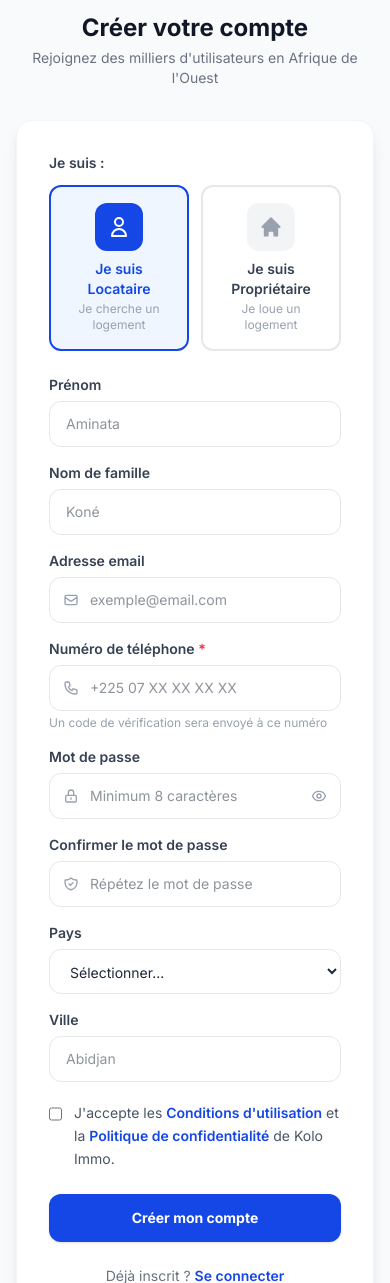
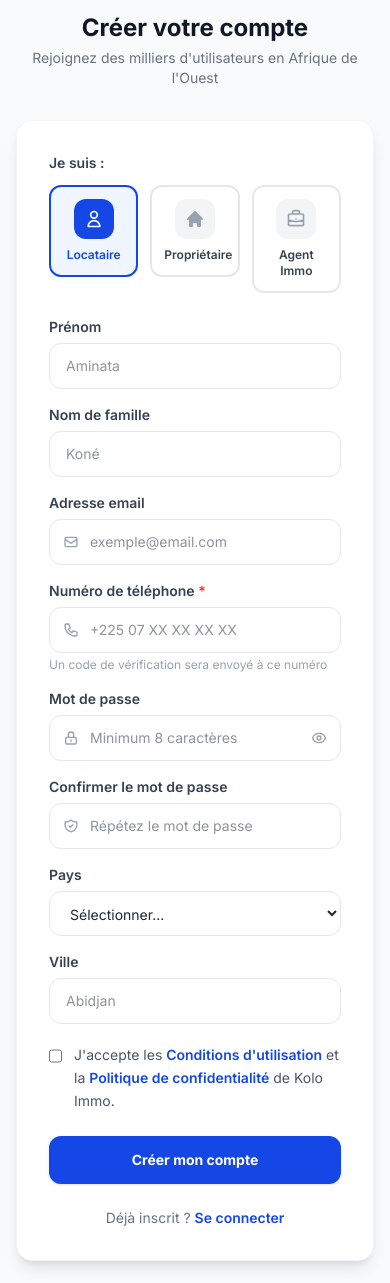
Before and after one commit to ABOUBAK123/kolo_immo, a Laravel app: page /register in a window 390 px wide. Shown: the part 164-1447 px from the top of the page. Run offline with Laravel 12, Linux system fonts and the light colour scheme; style sheets or scripts are compiled from the project's sources; parts of the project's set-up code (start-up, migrations or seed data) failed here and were passed over.

Commit message:
feat(auth): add agent role + post-registration modal popup
- Add 'agent' role (Agent immobilier) with admin activation requirement
- Web register: 3-col grid with agent card (purple), activation notice banner
- Web layout: modal popup for reg_message flash (owner/agent vs tenant message)
- API AuthController: agent in role validation, max:100 for country, needs_activation flag
- Web AuthController: agent redirects to owner dashboard, inactive login block
- User model: isAgent() helper, language in fillable

Co-Authored-By: Claude Sonnet 4.6 <noreply@anthropic.com>

```diff
--- a/app/Http/Controllers/Auth/AuthController.php
+++ b/app/Http/Controllers/Auth/AuthController.php
@@ -50,6 +50,11 @@ class AuthController extends Controller
             return back()->withErrors(['email' => 'Votre compte a été suspendu. Contactez le support.']);
         }
 
+        if (!$user->is_active) {
+            Auth::logout();
+            return back()->withErrors(['email' => 'Votre compte est en attente d\'activation par l\'administrateur.']);
+        }
+
         $request->session()->regenerate();
 
         return redirect($this->redirectAfterLogin($user))
@@ -73,7 +78,7 @@ class AuthController extends Controller
             'email'    => ['required', 'email', 'unique:users,email'],
             'phone'    => ['required', 'string', 'max:20', 'unique:users,phone'],
             'password' => ['required', 'confirmed', Password::min(8)->letters()->numbers()],
-            'role'     => ['required', 'in:tenant,owner,both'],
+            'role'     => ['required', 'in:tenant,owner,both,agent'],
             'country'  => ['nullable', 'string', 'max:100'],
             'city'     => ['nullable', 'string', 'max:100'],
         ], [
@@ -97,7 +102,7 @@ class AuthController extends Controller
             'country'    => $data['country'] ?? null,
             'city'       => $data['city'] ?? null,
             'kyc_status' => 'pending',
-            'is_active'  => true,
+            'is_active'  => !in_array($data['role'], ['owner', 'agent']),
             'is_banned'  => false,
             'trust_score'=> 50,
         ]);
@@ -108,8 +113,13 @@ class AuthController extends Controller
         Auth::login($user);
         $request->session()->regenerate();
 
+        $regMessage = in_array($data['role'], ['owner', 'agent'])
+            ? 'Votre compte a bien été créé et sera activé par l\'administrateur.'
+            : 'Votre compte a bien été créé. Bienvenue sur Kolo Immo !';
+
         return redirect()->route('verify.phone')
-            ->with('success', 'Compte créé ! Veuillez vérifier votre numéro de téléphone.');
+            ->with('reg_message', $regMessage)
+            ->with('reg_role', $data['role']);
     }
 
     // ─── Logout ───────────────────────────────────────────────────────────────
@@ -175,7 +185,7 @@ class AuthController extends Controller
             return '/admin/dashboard';
         }
 
-        if ($user->isOwner()) {
+        if ($user->isOwner() || $user->role === 'agent') {
             return '/owner/dashboard';
         }
 
--- a/app/Models/User.php
+++ b/app/Models/User.php
@@ -106,6 +106,11 @@ class User extends Authenticatable
         return in_array($this->role, ['tenant', 'both', 'admin']);
     }
 
+    public function isAgent(): bool
+    {
+        return $this->role === 'agent';
+    }
+
     public function isKycVerified(): bool
     {
         return $this->kyc_status === 'verified';
--- a/resources/views/auth/register.blade.php
+++ b/resources/views/auth/register.blade.php
@@ -39,38 +39,62 @@
                 <!-- Role selector -->
                 <div class="mb-6">
                     <p class="text-sm font-semibold text-gray-700 mb-3">Je suis :</p>
-                    <div class="grid grid-cols-2 gap-3">
+                    <div class="grid grid-cols-3 gap-3">
                         <!-- Tenant -->
                         <label class="cursor-pointer">
                             <input type="radio" name="role" value="tenant" x-model="role" class="sr-only peer">
-                            <div class="p-4 border-2 border-gray-200 rounded-xl text-center transition-all
+                            <div class="p-3 border-2 border-gray-200 rounded-xl text-center transition-all
                                 peer-checked:border-blue-700 peer-checked:bg-blue-50 hover:border-blue-300">
-                                <div class="w-12 h-12 mx-auto mb-2 rounded-xl flex items-center justify-center"
+                                <div class="w-10 h-10 mx-auto mb-2 rounded-xl flex items-center justify-center"
                                     :class="role === 'tenant' ? 'bg-blue-700' : 'bg-gray-100'">
-                                    <svg class="w-6 h-6" :class="role === 'tenant' ? 'text-white' : 'text-gray-400'" fill="none" stroke="currentColor" viewBox="0 0 24 24">
+                                    <svg class="w-5 h-5" :class="role === 'tenant' ? 'text-white' : 'text-gray-400'" fill="none" stroke="currentColor" viewBox="0 0 24 24">
                                         <path stroke-linecap="round" stroke-linejoin="round" stroke-width="2" d="M16 7a4 4 0 11-8 0 4 4 0 018 0zM12 14a7 7 0 00-7 7h14a7 7 0 00-7-7z"/>
                                     </svg>
                                 </div>
-                                <p class="font-semibold text-sm" :class="role === 'tenant' ? 'text-blue-700' : 'text-gray-700'">Je suis Locataire</p>
-                                <p class="text-xs text-gray-400 mt-0.5">Je cherche un logement</p>
+                                <p class="font-semibold text-xs" :class="role === 'tenant' ? 'text-blue-700' : 'text-gray-700'">Locataire</p>
+                                <p class="text-xs text-gray-400 mt-0.5 hidden sm:block">Je cherche un logement</p>
                             </div>
                         </label>
 
                         <!-- Owner -->
                         <label class="cursor-pointer">
                             <input type="radio" name="role" value="owner" x-model="role" class="sr-only peer">
-                            <div class="p-4 border-2 border-gray-200 rounded-xl text-center transition-all
+                            <div class="p-3 border-2 border-gray-200 rounded-xl text-center transition-all
                                 peer-checked:border-orange-400 peer-checked:bg-orange-50 hover:border-orange-200">
-                                <div class="w-12 h-12 mx-auto mb-2 rounded-xl flex items-center justify-center"
+                                <div class="w-10 h-10 mx-auto mb-2 rounded-xl flex items-center justify-center"
                                     :class="role === 'owner' ? 'bg-orange-400' : 'bg-gray-100'">
-                                    <svg class="w-6 h-6" :class="role === 'owner' ? 'text-white' : 'text-gray-400'" fill="currentColor" viewBox="0 0 20 20">
+                                    <svg class="w-5 h-5" :class="role === 'owner' ? 'text-white' : 'text-gray-400'" fill="currentColor" viewBox="0 0 20 20">
                                         <path d="M10.707 2.293a1 1 0 00-1.414 0l-7 7a1 1 0 001.414 1.414L4 10.414V17a1 1 0 001 1h2a1 1 0 001-1v-2a1 1 0 011-1h2a1 1 0 011 1v2a1 1 0 001 1h2a1 1 0 001-1v-6.586l.293.293a1 1 0 001.414-1.414l-7-7z"/>
                                     </svg>
                                 </div>
-                                <p class="font-semibold text-sm" :class="role === 'owner' ? 'text-orange-600' : 'text-gray-700'">Je suis Propriétaire</p>
-                                <p class="text-xs text-gray-400 mt-0.5">Je loue un logement</p>
+                                <p class="font-semibold text-xs" :class="role === 'owner' ? 'text-orange-600' : 'text-gray-700'">Propriétaire</p>
+                                <p class="text-xs text-gray-400 mt-0.5 hidden sm:block">Je loue mon bien</p>
                             </div>
                         </label>
+
+                        <!-- Agent -->
+                        <label class="cursor-pointer">
+                            <input type="radio" name="role" value="agent" x-model="role" class="sr-only peer">
+                            <div class="p-3 border-2 border-gray-200 rounded-xl text-center transition-all
+                                peer-checked:border-purple-600 peer-checked:bg-purple-50 hover:border-purple-200">
+                                <div class="w-10 h-10 mx-auto mb-2 rounded-xl flex items-center justify-center"
+                                    :class="role === 'agent' ? 'bg-purple-600' : 'bg-gray-100'">
+                                    <svg class="w-5 h-5" :class="role === 'agent' ? 'text-white' : 'text-gray-400'" fill="none" stroke="currentColor" viewBox="0 0 24 24">
+                                        <path stroke-linecap="round" stroke-linejoin="round" stroke-width="2" d="M21 13.255A23.931 23.931 0 0112 15c-3.183 0-6.22-.62-9-1.745M16 6V4a2 2 0 00-2-2h-4a2 2 0 00-2 2v2m4 6h.01M5 20h14a2 2 0 002-2V8a2 2 0 00-2-2H5a2 2 0 00-2 2v10a2 2 0 002 2z"/>
+                                    </svg>
+                                </div>
+                                <p class="font-semibold text-xs" :class="role === 'agent' ? 'text-purple-700' : 'text-gray-700'">Agent Immo</p>
+                                <p class="text-xs text-gray-400 mt-0.5 hidden sm:block">Commission 3%</p>
+                            </div>
+                        </label>
+                    </div>
+                    <!-- Notice pour owner/agent -->
+                    <div x-show="role === 'owner' || role === 'agent'" x-cloak
+                        class="mt-3 flex items-start gap-2 bg-amber-50 border border-amber-200 rounded-xl px-3 py-2.5">
+                        <svg class="w-4 h-4 text-amber-600 flex-shrink-0 mt-0.5" fill="none" stroke="currentColor" viewBox="0 0 24 24">
+                            <path stroke-linecap="round" stroke-linejoin="round" stroke-width="2" d="M13 16h-1v-4h-1m1-4h.01M21 12a9 9 0 11-18 0 9 9 0 0118 0z"/>
+                        </svg>
+                        <p class="text-xs text-amber-700">Ce type de compte sera activé par l'administrateur après vérification.</p>
                     </div>
                 </div>
 
--- a/resources/views/layouts/app.blade.php
+++ b/resources/views/layouts/app.blade.php
@@ -305,6 +305,29 @@
 </div>
 @endif
 
+<!-- Registration success modal -->
+@if(session('reg_message'))
+@php $regRole = session('reg_role', 'tenant'); $needsActivation = in_array($regRole, ['owner', 'agent']); @endphp
+<div x-data="{ open: true }" x-show="open" x-cloak
+    class="fixed inset-0 z-[100] flex items-center justify-center p-4 bg-black/50 backdrop-blur-sm">
+    <div x-show="open" x-transition:enter="transition ease-out duration-300"
+        x-transition:enter-start="opacity-0 scale-90" x-transition:enter-end="opacity-100 scale-100"
+        class="bg-white rounded-2xl shadow-2xl max-w-md w-full p-8 text-center">
+        <div class="text-5xl mb-4">{{ $needsActivation ? '⏳' : '🎉' }}</div>
+        <h2 class="text-xl font-bold text-gray-900 mb-2">
+            {{ $needsActivation ? 'Compte créé !' : 'Bienvenue sur Kolo Immo !' }}
+        </h2>
+        <p class="text-gray-600 text-sm leading-relaxed mb-6">{{ session('reg_message') }}</p>
+        <button @click="open = false"
+            class="w-full py-3 px-6 rounded-xl font-semibold text-white text-sm
+                {{ $needsActivation ? 'bg-amber-500 hover:bg-amber-600' : 'bg-primary-700 hover:bg-primary-800' }}
+                transition-colors">
+            {{ $needsActivation ? 'Compris' : 'Vérifier mon téléphone' }}
+        </button>
+    </div>
+</div>
+@endif
+
 <!-- Main Content -->
 <main>
     @yield('content')
```
Also changed, not shown: app/Http/Controllers/Api/AuthController.php (+25 -11 lines).
